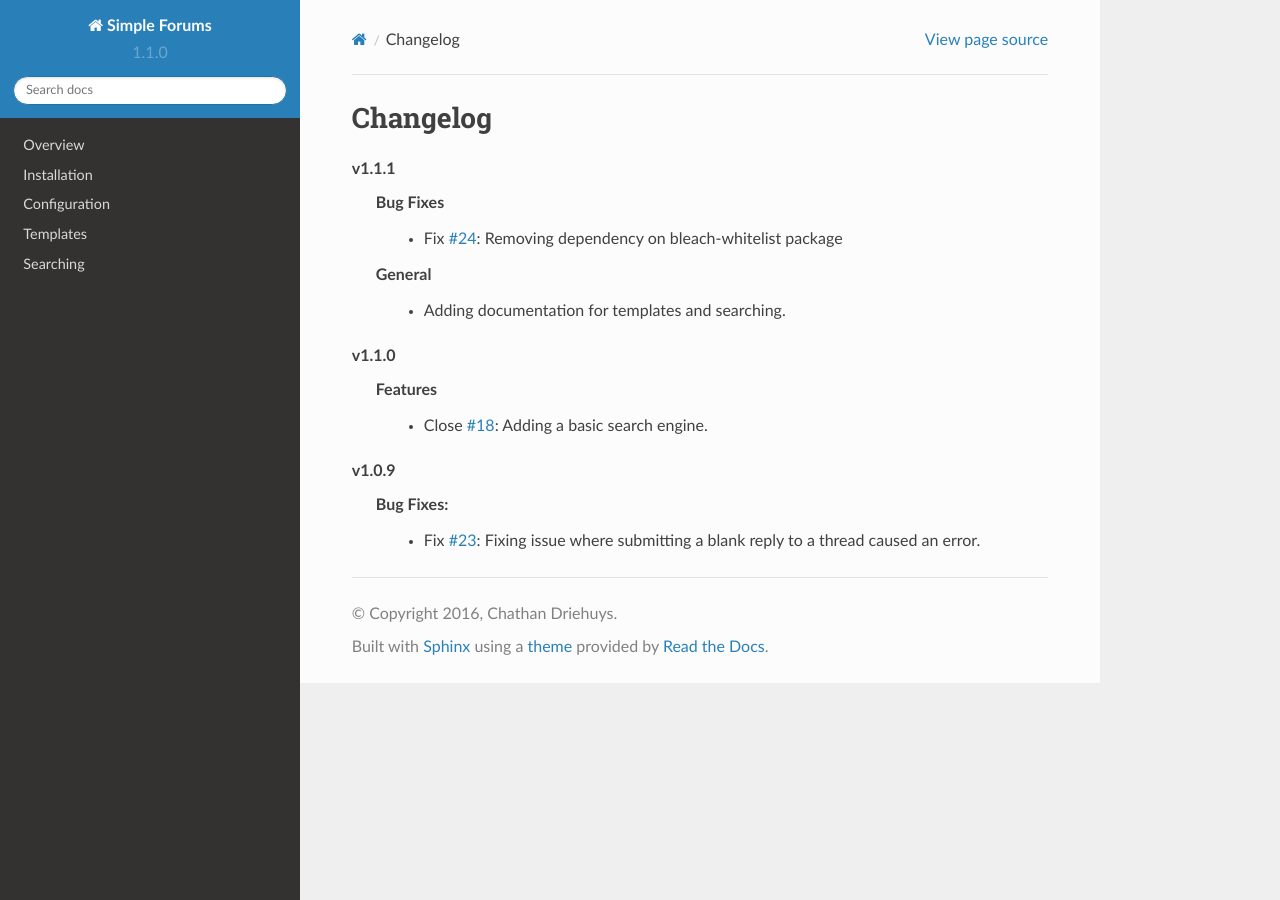
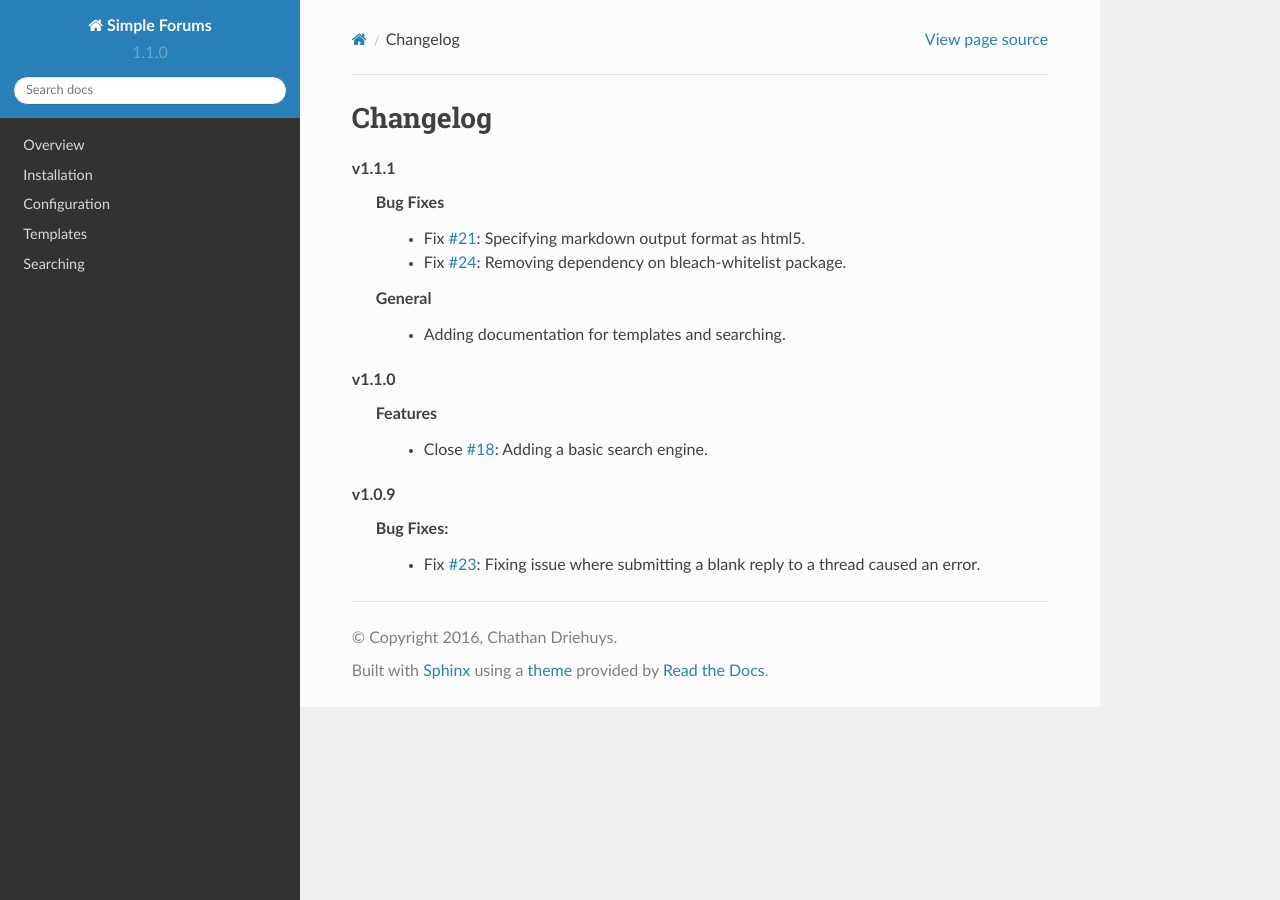
Before and after one commit to cdriehuys/django_simple_forums, a Sphinx documentation site: the page built from docs/changelog.rst, in a window 1280 px wide. Built offline with Sphinx 7.4.7 and the Read the Docs theme 2.0.0, drawn with Linux system fonts in a browser that asks for light colours.

Commit message:
Specifying markdown output format as html5

```diff
--- a/docs/changelog.rst
+++ b/docs/changelog.rst
@@ -3,7 +3,8 @@ Changelog
 
 v1.1.1
   Bug Fixes
-    * Fix `#24`_: Removing dependency on bleach-whitelist package
+    * Fix `#21`_: Specifying markdown output format as html5.
+    * Fix `#24`_: Removing dependency on bleach-whitelist package.
   General
     * Adding documentation for templates and searching.
 
@@ -16,5 +17,6 @@ v1.0.9
     * Fix `#23`_: Fixing issue where submitting a blank reply to a thread caused an error.
 
 .. _#18: https://github.com/smalls12/django_simple_forums/issues/18
+.. _#21: https://github.com/smalls12/django_simple_forums/issues/21
 .. _#23: https://github.com/smalls12/django_simple_forums/issues/23
 .. _#24: https://github.com/smalls12/django_simple_forums/issues/24
```
Also changed, not shown: 1 other file.
